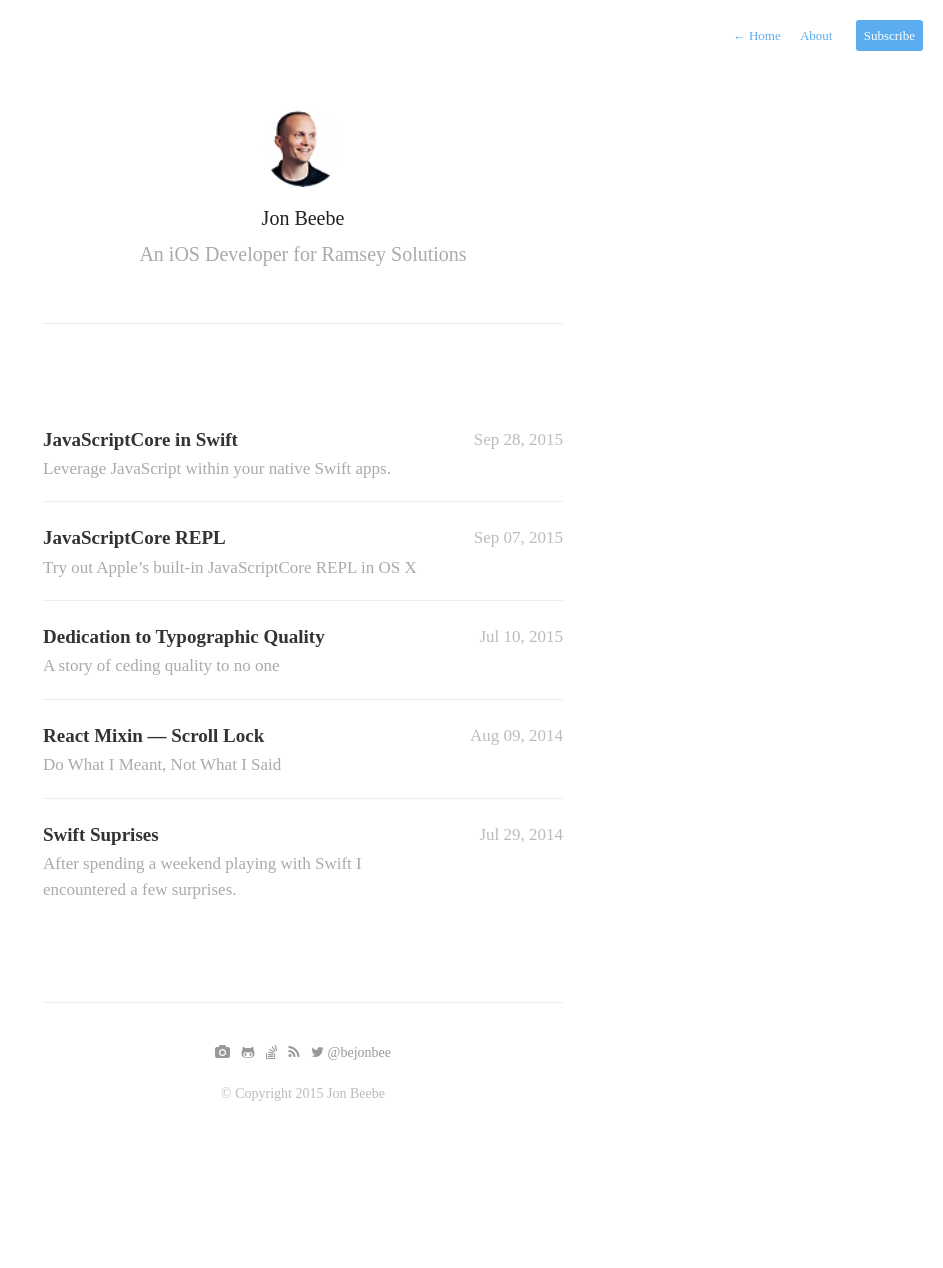
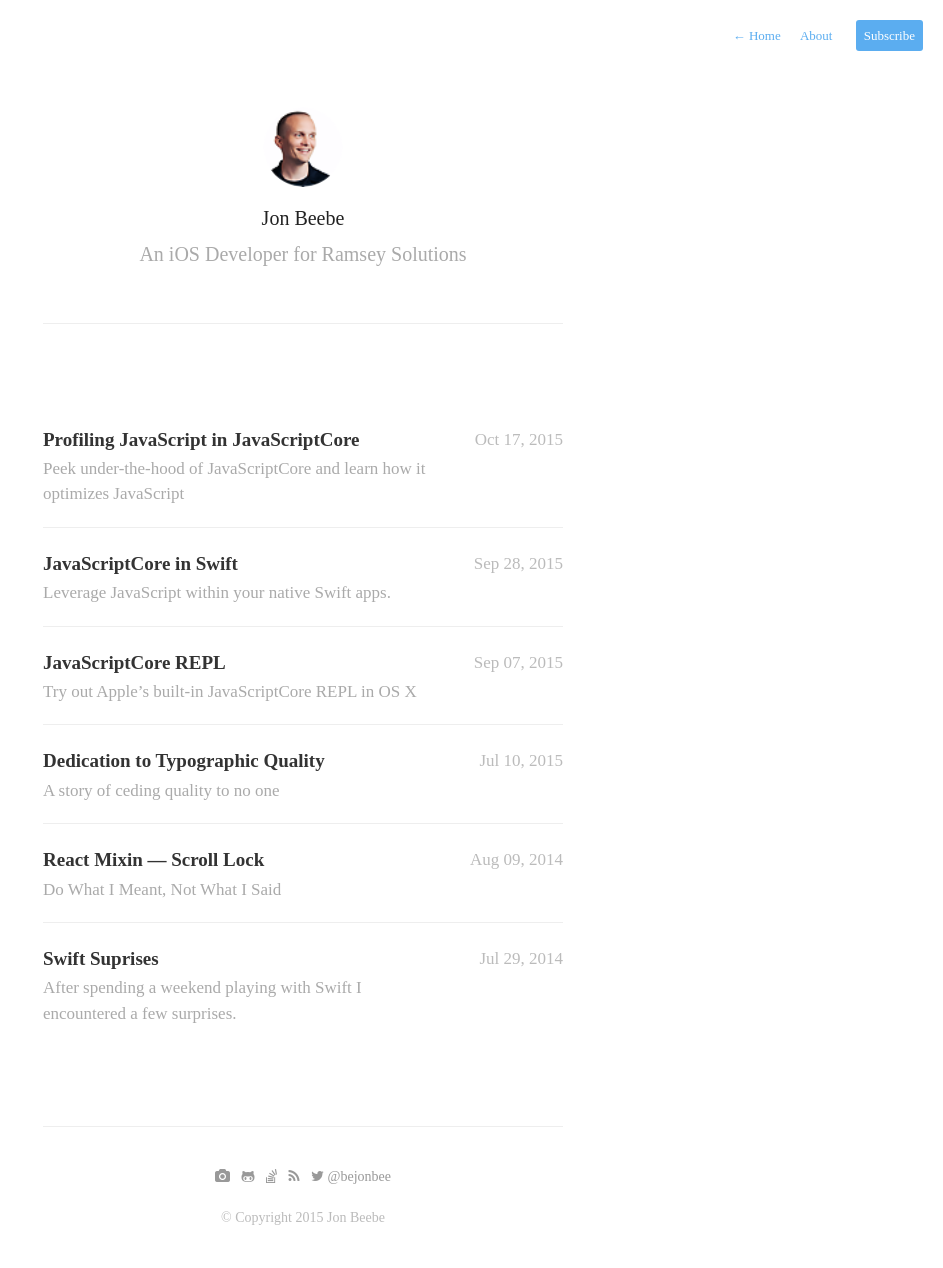
Before and after one commit to jonathan-beebe/somethingkindawierd.github.com, a Jekyll site: the page built from index.html, in a window 1280 px wide. Shown: the whole page, without its empty margins (337-1280 px from the left). Built offline with Jekyll 4.4.1, drawn with Linux system fonts in a browser that asks for light colours; Markdown is read by kramdown in place of the engine named in the settings; the list of posts is cut into pages by our own code; before the commit the page ends 1144 px from its top, so only the background shows below that; some of the changed lines change nothing that is shown.

Commit message:
Added Profiling JavaScript article

````diff
--- /dev/null
+++ b/_posts/2015-10-17-profiling-javascript-in-javascriptcore.md
@@ -0,0 +1,289 @@
+---
+title:  "Profiling JavaScript in JavaScriptCore"
+date:   2015-10-17 11:00:00
+description: Peek under-the-hood of JavaScriptCore and learn how it optimizes JavaScript
+published: true
+draft: false
+---
+
+JavaScriptCore (JSC) is the powerful JavaScript engine underlying WebKit. It's [very fast](http://blog.llvm.org/2014/07/ftl-webkits-llvm-based-jit.html) primarily because of the four-tier compiler at its heart. In this article I will explain how I peeked under the hood at how this works.
+
+JavaScriptCore does not directly execute the JavaScript text it is provided. A script is parsed into bytecode and thrown away. It is from the bytecode representation that all the magic happens.
+
+There are four compilation tiers to JavaScriptCore.
+
+- LLInt — the Low Level Interpreter
+- Baseline JIT — some quick-wins to speed up js
+- DFG JIT — a Data Flow Graph
+- FTL JIT — the Fourth Tier LLVM (Low Level Virtual Machine)
+
+The first tier interprets the bytecode via the Low Level Interpreter (LLInt.) This is intended to have no start-up cost — it gets JavaScript code running as soon as it's parsed. The trade-off is code execution happens to be relatively slow.
+
+JavaScriptCore constantly watches for heavily used branches of code. As these are identified they are handed down to lower tiers to be re-compiled. It is this piece of JavaScriptCore that I want to look at now.
+
+## Prerequisites
+
+If you are following along make sure you [install the JavaScriptCore REPL](http://somethingkindawierd.com/2015/09/javascriptcore-repl/) so you can invoke it on the command line. I used the WebKit nightly build for all the examples in this post so that I have access to ES6. When you see `jsc-nightly` below know that it is aliased to the nightly JSC runtime.
+
+## A Simple Script
+
+I started with a small example script.
+
+```js
+let square = (x) => {
+  return x * x;
+}
+
+for (var i = 0; i < 10; i += 1) {
+  square(i);
+}
+```
+
+This script defines a function called `square` and repeatedly calls it a few times. I saved this as `square.js`.
+
+I then used JavaScriptCore to compile this script and output profiling data by specifying the `-p` argument and giving it a filename. The profile data contains information on the generated bytecodes and the compilation steps the code is run through. This is the command I executed.
+
+```
+jsc-nightly -p square.profile square.js
+```
+
+The json output is not formatted so I used this to clean it up a bit.
+
+```
+cat square.profile | python -mjson.tool > square.formatted.profile
+```
+
+This resulted in neatly formatted and indented json that I could easily peruse in a text editor. Here is a simplified view of the json output.
+
+```js
+{
+    "bytecodes": […],
+    "compilations": []
+}
+```
+
+The `bytecodes` array contains a line-by-line description of the bytecode generated by the parser.
+
+Notice `compilations` is empty. This is because the script was simple enough the compilers were never triggered and it only ran in the LLInt. No compilation was performed.
+
+Next I wanted to try triggering some advanced compilation.
+
+## Triggering JIT
+
+By modifying the script slightly I caused JavaScriptCore to trigger the second tier, the Baseline JIT compiler. The [WebKit wiki](http://trac.webkit.org/wiki/JavaScriptCore) says this tier “kicks in for functions that are invoked at least 6 times, or take a loop at least 100 times (or some combination - like 3 invocations with 50 loop iterations total)”.
+
+On my old laptop I had to loop at least 34 times to trigger the JIT compiler. But this only compiled the `square` function. I had to loop about 500 times before I could get the `for` loop to compile as well.
+
+```js
+let square = (x) => {
+  return x * x;
+}
+
+for (var i = 0; i < 500; i += 1) {
+  square(i);
+}
+```
+
+```
+jsc-nightly -p square.profile square.js
+cat square.profile | python -mjson.tool > square.formatted.profile
+```
+
+Inspecting the profile I saw the `compilations` array contained a couple of entries, proving the Baseline JIT was triggered.
+
+```js
+{
+    "bytecodes": […],
+    "compilations": [
+        {
+            "bytecodesID": 1,
+            "compilationKind": "Baseline",
+            …
+        },
+        {
+            "bytecodesID": 0,
+            "compilationKind": "Baseline",
+            …
+        }
+    ]
+}
+```
+
+## DFG
+
+The third tier offers much more advanced JavaScript compilation. It relies on the information from the previous tiers to inform its work. Again from the [WebKit wiki](http://trac.webkit.org/wiki/JavaScriptCore) we can see that the DFG “kicks in for functions that are invoked at least 60 times, or that took a loop at least 1,000 times. Again, these numbers are approximate and are subject to additional heuristics.”
+
+Notice that it says *at least* 1,000 times. On my machine even 10,000 was not enough to trigger the DFG, so I bumped it up to 1 million loops.
+
+```js
+let square = (x) => {
+  return x * x;
+}
+
+for (var i = 0; i < 1000000; i += 1) {
+  square(i);
+}
+```
+
+```
+jsc-nightly -p square.profile square.js
+cat square.profile | python -mjson.tool > square.formatted.profile
+```
+
+The json now includes four entries in `compilations`. The first two are the Baseline JIT as seen before. The second two are DFG JIT compilations.
+
+```js
+{
+    "bytecodes": […],
+    "compilations": [
+        …,
+        …,
+        {
+            "bytecodesID": 1,
+            "compilationKind": "DFG",
+            …
+        },
+        {
+            "bytecodesID": 0,
+            "compilationKind": "DFG",
+            …
+        }
+    ]
+}
+```
+
+Perhaps even more interesting is both DFG compilations contain entries in their `osrExitSites` array.
+
+```js
+…
+"osrExitSites": [
+    [
+        "0x54a41d200297"
+    ]
+],
+…
+```
+
+OSR stands for On Stack Replacement. This means that JavaScriptCore can swap out the previous Baseline JIT compilation with a new, faster DFG JIT version. However, each compilation tier produces a more rigid version of the code. In this case the DFG version was compiled for an integer argument. If I tried to pass in a string it would not work and instead JavaScriptCore would perform an OSR Exit. This means it would leave the DFG compilation and fall back to a previous tier that was able to handle the given argument type.
+
+This diagram captures the flow of code in JavaScriptCore. Code can make it into the DFG execution phase and fall back to the Baseline execution. This ability to bail out is necessary when providing fast, compiled versions of JavaScript, due to the language’s dynamic nature. As long as the DFG version receives the expected argument types it will execute. Otherwise it must fall back to the slower code that can accept dynamic types.
+
+```
+                                               ┌───────┐
+                                               │Compile│
+                                             ┌▶│  to   │─┐
+                                             │ │  DFG  │ │
+                                             │ └───────┘ │
+                                             │           ▼
+┌──────────┐  ┌───────┐  ┌──────────┐  ┌──────────┐─▶┌───────┐
+│  Parse   │  │       │  │ Compile  │  │ Execute  │  │Execute│
+│    to    │─▶│ LLInt │─▶│    to    │─▶│ Baseline │  │  DFG  │
+│ bytecode │  │       │  │ Baseline │  │          │  │       │
+└──────────┘  └───────┘  └──────────┘  └──────────┘◀─└───────┘
+```
+
+## FTL JIT
+
+The exact heuristics that cause JavaScriptCore to compile with each tier are nuanced and can be affected by variables like execution count, memory pressure, and time. While FTL requires tens or hundreds of thousands of loops to kick-in, it takes alot of time to perform the compilation. So even though FTL gets triggered, the slower version will continue to be used until the FTL completes. And it may not have enough time to complete. The [WebKit wiki](http://trac.webkit.org/wiki/FTLJIT) notes:
+
+> the FTL only kicks in for functions that run many times - 100,000 executions is typically required to ensure that the function is FTL-compiled. Because FTL compilation is queued up and done concurrently, for simple programs even 100,000 executions may not be enough to really trigger the FTL: the program may exit while the FTL compilation task is still queued or on-going
+
+Using the simple square example from before and increasing the loop count to 1 billion still does not result in FTL JIT compilation. It simply executes too quickly. Instead I tried this slightly more complex bit of code borrowed from the [WebKit blog](https://www.webkit.org/blog/3362/introducing-the-webkit-ftl-jit/).
+
+```js
+var Class = {
+  create: function() {
+    function constructor() {
+      this.initialize.apply(this, arguments);
+    }
+    return constructor;
+  }
+}
+
+var Point = Class.create();
+Point.prototype = {
+  initialize: function(x, y) {
+    this.x = x;
+    this.y = y;
+  }
+};
+
+for (var i = 0; i < 200000; i++) {
+  var p = new Point(1, 2);
+}
+```
+
+I saved this out as `point.js` and profiled as before.
+
+```
+jsc-nightly -p point.profile point.js
+cat point.profile | python -mjson.tool > point.formatted.profile
+```
+
+In the tenth entry within the `compilations` array I finally found an example of FTL JITed code.
+
+```js
+{
+    "bytecodes": […],
+    "compilations": [
+        …,
+        {
+            "bytecodesID": 2,
+            "compilationKind": "FTL",
+            …
+        },
+        …
+    ]
+}
+```
+
+Inside the description there was the hint “Generated FTL JIT code for constructor…” so I could identify which piece of the JavaScript code was expensive enough to warrant the FTL.
+
+It was about this time in my exploration of JavaScriptCore that I discovered a far more efficient way to examine a profile.
+
+## Making Sense of a Profile
+
+I only discovered this tool in the midst of writing this article because I was exploring JavaScriptCore source. The WebKit source contains a script named `display_profiler_output` located in the source tree at [`Tools/Scripts`](https://trac.webkit.org/browser/trunk/Tools/Scripts/display-profiler-output). This simple, stand-alone ruby script can help make sense of the profile output. After downloading it and installing the prerequisite gems I linked it to my shell for easy access.
+
+```
+ln -s display-profiler-output /usr/local/bin/jsc-display-profiler-output
+```
+
+I then ran the script…
+
+```
+jsc-display-profiler-output point.profile
+```
+
+Which revealed some good information.
+
+This dropped me into an active environment where I could start exploring the profile output. Here is the initial printout.
+
+```
+    CodeBlock      #Instr        Source Counts             Machine Counts      #Compil  Inlines  #Exits   Last Opts                                           Source
+                              Base/DFG/FTL/FTLOSR       Base/DFG/FTL/FTLOSR            Src/Total         Get/Put/Call
+constructor#CKmjq4   83       27674/72845/99449/0       27674/72845/99449/0       3       1/3       0       2/2/1     function constructor() { this.initialize.apply(this, arguments); }
+initialize#CwBMGD    30       27673/72845/99449/0           27673/0/0/0           2       2/5       0       0/2/0     function (x, y) { this.x = x; this.y = y; }
+ <global>#B9nPNK    260          199506/0/0/0               199506/0/0/0          4       0/0       0       3/4/2     'use strict'; /* ``` jsc-nightly -p point.profile point.js cat point.profile | python
+  create#AuT3qS      15             0/0/0/0                   0/0/0/0             0       0/0       0        N/A      function () { function constructor() { this.initialize.apply(this, arguments); } retur
+```
+
+The “Source Counts” column shows each compiler that is available in JavaScriptCore and how many times each part of the code was run in each compiler. (It is possible to compile JavaScriptCore without some of the compilers, so they won’t always show up in a profile.)
+
+Two things stood out as I studied the “Source Counts” column. First, the numbers don’t add up to the total loop count. The script looped 200,000 times. But the numbers for the constructor only add up to 199,968. It turns out this is because the LLInt code is not represented here. This means the constructor executed 32 times in the interpreted mode before the Baseline JIT took over.
+
+Second, there is an extra “FTLOSR” column beyond the “FTL”. That confused me until I studied the [WebKit introduction to the FTL JIT](https://www.webkit.org/blog/3362/introducing-the-webkit-ftl-jit/) where it discusses something called “hot-loop transfer”. (It’s still confusing, actually.) Even though the FTL has compiled the code, it might not be getting called all the time. The FTLOSR is for this special kind of compilation where a bit of code can be entered via an alternate path.
+
+Lastly I want to note that the “CodeBlock” column contains keywords from our code with some cryptic hashes. These are used to reference those specific codeblocks when getting information from the profile. For example to access the profiling data for the constructor you can either say `profiling constructor` or `profiling #CKmjq4`. Both will print out the full profiling inforamation for that code block.
+
+This *barely* scratched the surface of the `display-profiler-output` script. But, seriously, this article is far too long as it is. Perhaps in another article I will explore its power more fully. If you are hacking on your own try running `help` to see all the available options.
+
+## Further Reading
+
+The following resources offer a comprehensive, albeit highly technical, overview of the JavaScriptCore framework and it’s four-tier compilation process.
+
+- [The JavaScriptCore Trak Wiki](http://trac.webkit.org/wiki/JavaScriptCore)
+- [The FTL JIT Trak Wiki](http://trac.webkit.org/wiki/FTLJIT)
+- [Surfin’ Safari Introduction to FTL JIT](https://www.webkit.org/blog/3362/introducing-the-webkit-ftl-jit/)
+- [The LLVM Intro to FTL JIT](http://blog.llvm.org/2014/07/ftl-webkits-llvm-based-jit.html)
+- [Filip Pizlo discussing Profiling in JavaScriptCore](https://docs.google.com/document/d/18MQU5Dm31g4cVweuQuGofQAxfbenAAsE_njeTUuKOVA)
--- a/_sass/_typography.scss
+++ b/_sass/_typography.scss
@@ -54,6 +54,11 @@ p a { color: #5694f1; }
 ul  { margin:0; padding:0; }
 li  { list-style-type:circle; }
 ol li { list-style-type:decimal; }
+
+ul, ol {
+  margin-left: 1em;
+}
+
 
 /* Spacing */
 h1,
@@ -164,6 +169,19 @@ span.code {
 li code,
 p code {
   font-size: 0.85em;
+}
+
+.highlight {
+  pre {
+	line-height: 1.3em;
+    white-space: pre;
+  }
+  code,
+  span.code {
+    overflow-wrap:normal;
+	padding: 0;
+	line-height: 1.3em;
+  }
 }
 
 table {
@@ -280,7 +298,6 @@ a[rel="footnote"] {
   color: #111;
 }
 
-
 .post .post-headline {
   font: bold 13px/1.5em $font-serif;
   margin: -5px 0 40px 0;
@@ -302,8 +319,9 @@ a[rel="footnote"] {
 /*=========================================
 Post List
 =========================================== */
-#post-list,#archive-list {
+#post-list, #archive-list {
   margin-top: 100px;
+  margin-left: 0;
 }
 
 #post-list li,#archive-list li {
--- a/assets/css/style.scss
+++ b/assets/css/style.scss
@@ -38,8 +38,4 @@ a,
 	.post h2.headline { font-size: 13px; }
 	.post h1 { font-size:24px; }
 	.post h2 { font-size:20px; }
-	.post ul,
-	.post ol {
-		margin-left: 1em;
-	}
 }
````
